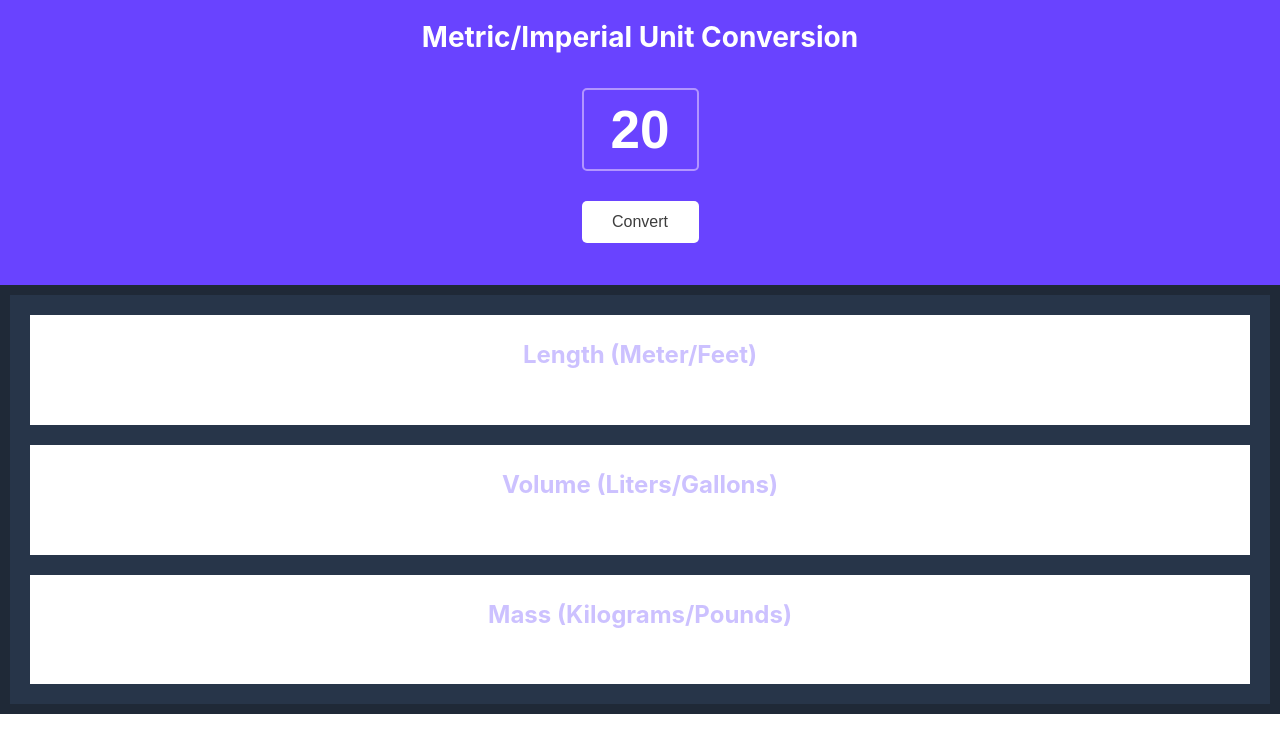
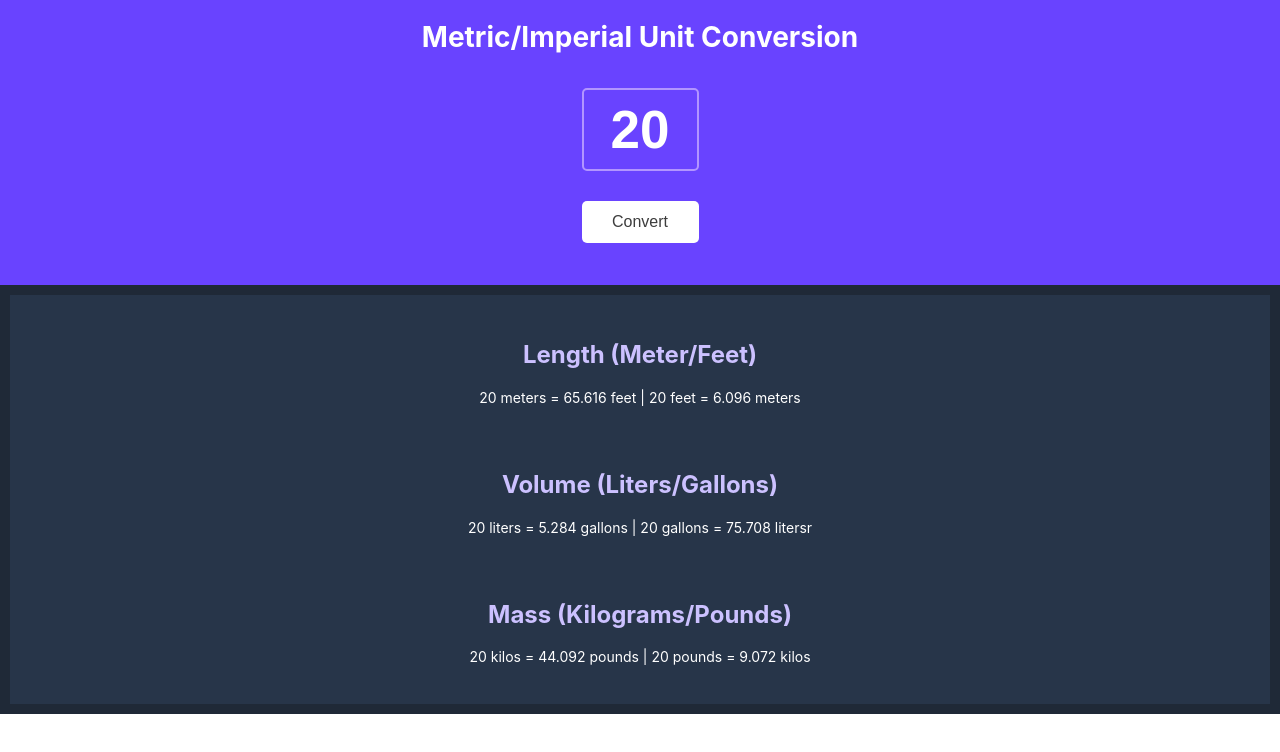
Before and after one commit to polo372/conversion-table, a website built with Vite: page index.html in a window 1280 px wide. Built offline with nearby package versions, Linux system fonts and the dark colour scheme; a web font is replaced by a local one.

Commit message:
correction index.css

```diff
--- a/index.css
+++ b/index.css
@@ -65,7 +65,9 @@ h1 {
     color: #CCC1FF;
     border: 10px solid #1F2937;
     }
-
+.class-container{
+    background-color: #273549;
+}
 .paragraph-conversion {
     color: #FFFFFF;
     }
```
